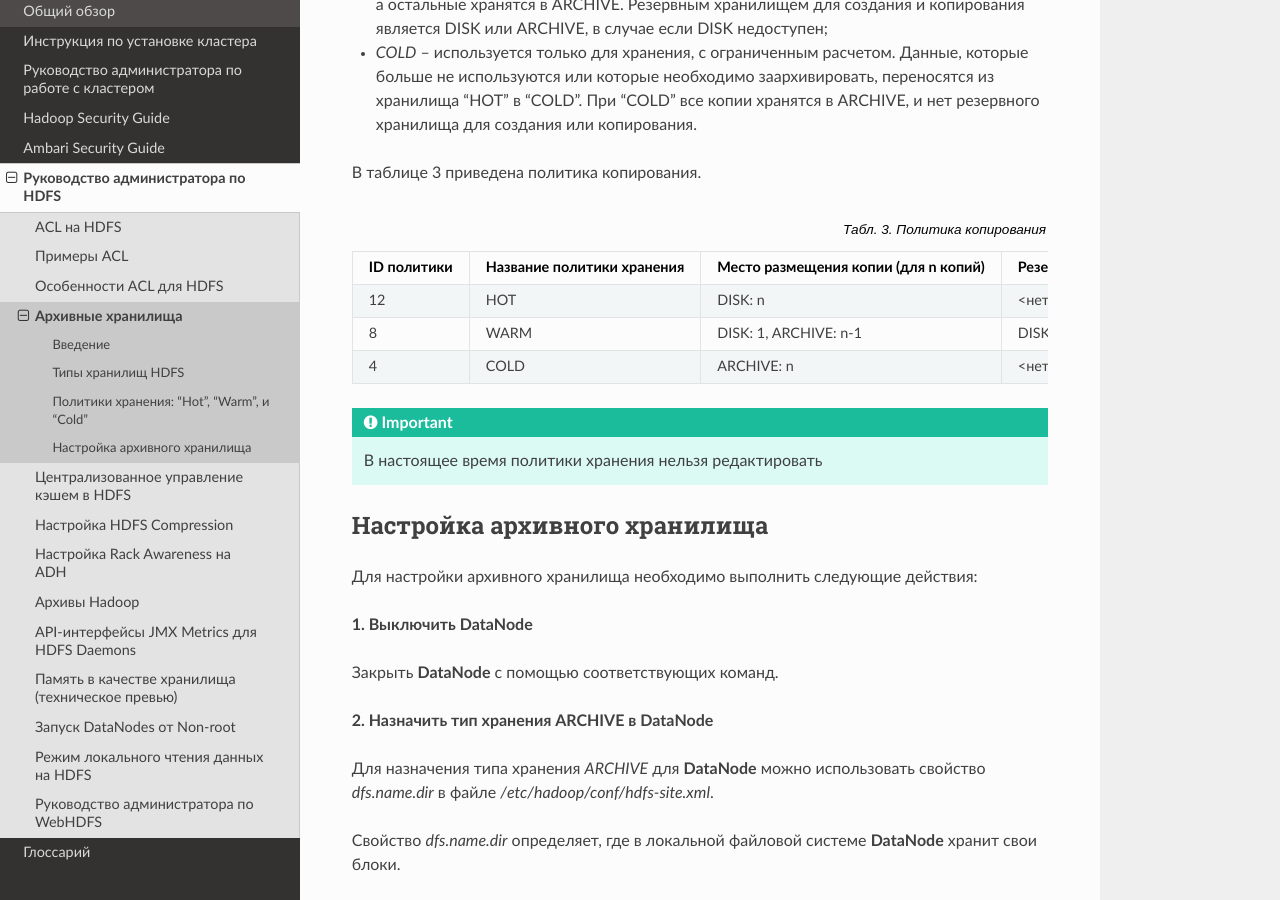
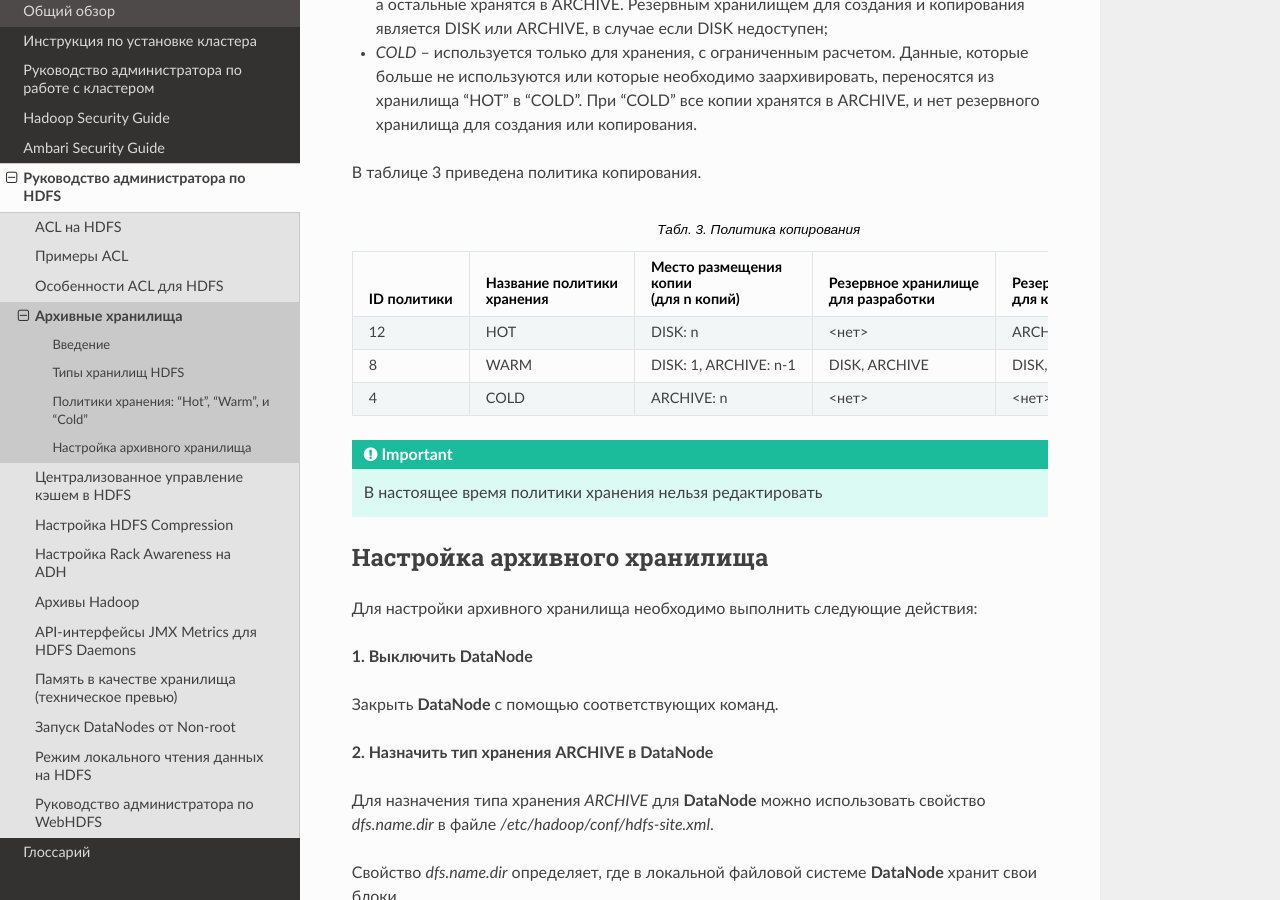
Before and after one commit to arenadata/docs_adps, a Sphinx documentation site: the page built from source/HDFSadmin/Archiv.rst, in a window 1280 px wide and 900 px high, scrolled down 1223 px. Built offline with Sphinx 7.4.7 and the Read the Docs theme 2.0.0, drawn with Linux system fonts in a browser that asks for light colours; some of the changed lines change nothing that is shown.

Commit message:
Update Archiv.rst

```diff
--- a/source/HDFSadmin/Archiv.rst
+++ b/source/HDFSadmin/Archiv.rst
@@ -52,7 +52,7 @@
 В таблице 3 приведена политика копирования.
 
 .. csv-table:: Табл. 3. Политика копирования
-   :header: "ID политики", "Название политики хранения", "Место размещения копии (для n копий)", "Резервное хранилище для разработки", "Резервное хранилище для копий"
+   :header: "ID политики", "Название политики |br| хранения", "Место размещения |br| копии |br| (для n копий)", "Резервное хранилище |br| для разработки", "Резервное хранилище |br| для копий"
    :widths: 10, 10, 15, 15, 15
 
    "12", "HOT", "DISK: n", "<нет>", "ARCHIVE"
```
